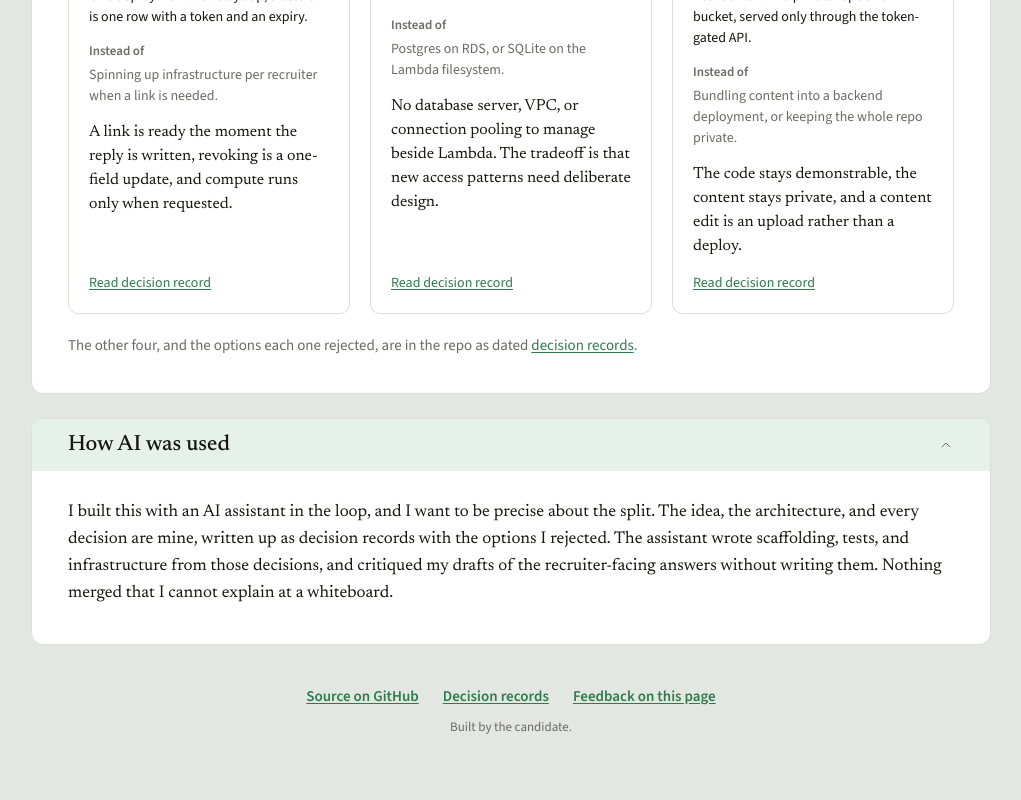
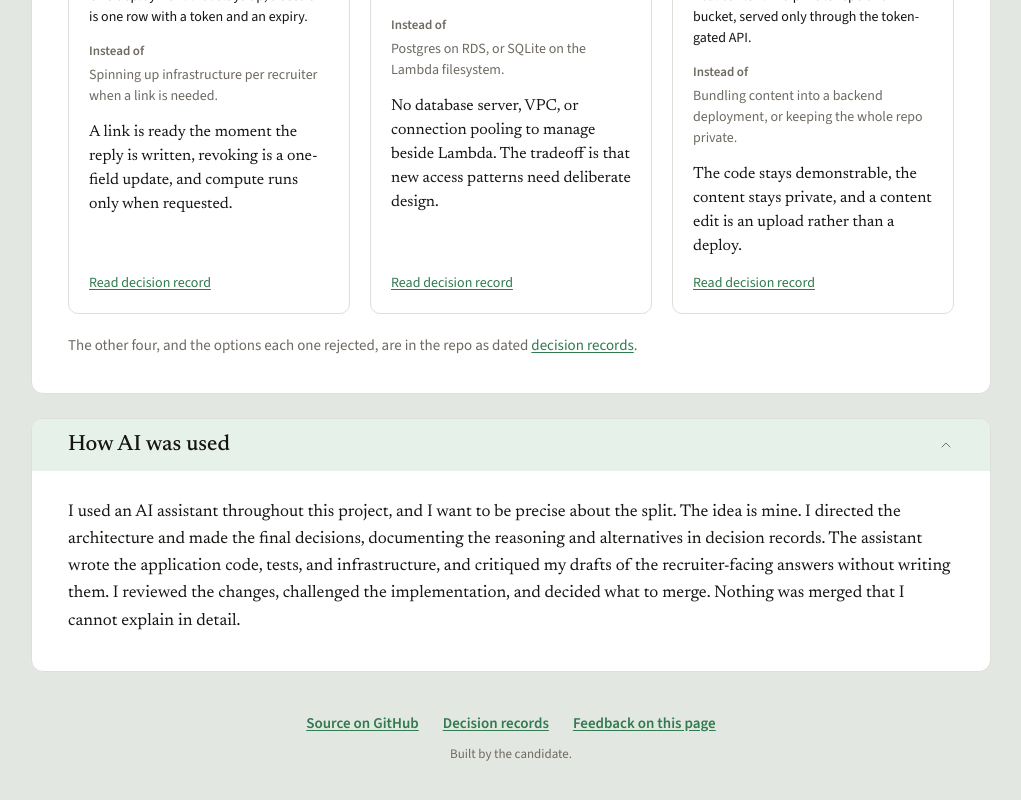
Before and after one commit to pkulkark/2waymirror, a React (Vite) app in the folder frontend/: page / in a window 1280 px wide. Shown: the part 1798-2598 px from the top of the page, without its empty margins (129-1150 px from the left). Before the commit the page ends 2575 px from the top, so only its background shows below. Built offline with nearby package versions, Linux system fonts and the light colour scheme.

Commit message:
docs: use the approved AI usage statement

```diff
--- a/frontend/src/routes/HowIBuiltIt.tsx
+++ b/frontend/src/routes/HowIBuiltIt.tsx
@@ -149,13 +149,14 @@ export default function HowIBuiltIt() {
           </div>
         </Surface>
         <Surface title="How AI was used">
-          {/* Candidate draft from the mockup. Final ownership and AI-use wording comes from #65. */}
           <p className="font-serif text-[17px] leading-[1.6]">
-            I built this with an AI assistant in the loop, and I want to be precise about the split.
-            The idea, the architecture, and every decision are mine, written up as decision records
-            with the options I rejected. The assistant wrote scaffolding, tests, and infrastructure
-            from those decisions, and critiqued my drafts of the recruiter-facing answers without
-            writing them. Nothing merged that I cannot explain at a whiteboard.
+            I used an AI assistant throughout this project, and I want to be precise about the
+            split. The idea is mine. I directed the architecture and made the final decisions,
+            documenting the reasoning and alternatives in decision records. The assistant wrote the
+            application code, tests, and infrastructure, and critiqued my drafts of the
+            recruiter-facing answers without writing them. I reviewed the changes, challenged the
+            implementation, and decided what to merge. Nothing was merged that I cannot explain in
+            detail.
           </p>
         </Surface>
       </div>
```
Also changed, not shown: 2 other files (tests, documents, lock files or other folders).
